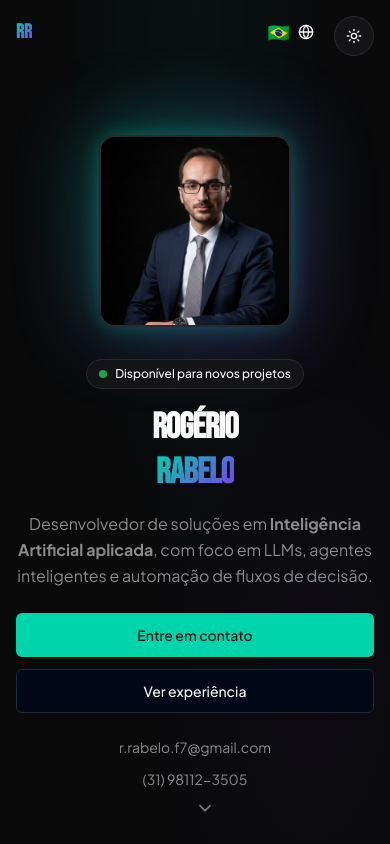
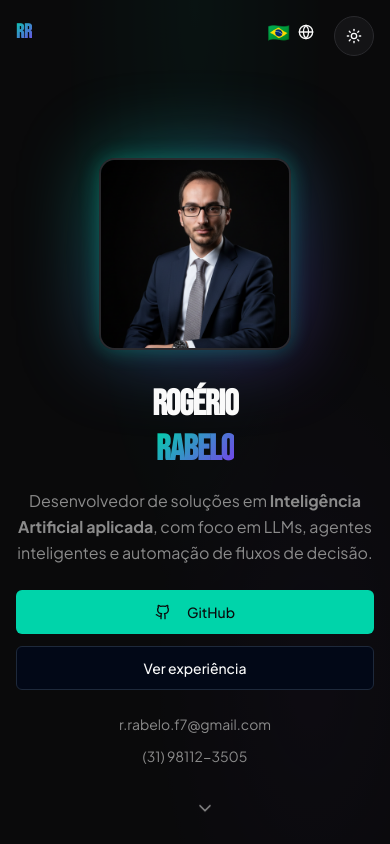
Before and after one commit to RogerioRabelo/rogerio-rabelo-portfolio, a React (Vite) app: page / in a window 390 px wide. Shown: the top 844 px of the page. Built offline with nearby package versions, Linux system fonts and the light colour scheme.

Commit message:
Update Hero component to include GitHub button and remove availability status. Enhance button styling and maintain responsive design.

```diff
--- a/src/components/Hero.tsx
+++ b/src/components/Hero.tsx
@@ -1,6 +1,6 @@
 import { useState } from 'react'
 import { Button } from "@/components/ui/button"
-import { ChevronDown } from "lucide-react"
+import { ChevronDown, Github } from "lucide-react"
 import { useToast } from '@/components/ToastProvider'
 import { useTranslation } from 'react-i18next'
 
@@ -38,16 +38,6 @@
       <div className="max-w-7xl mx-auto grid lg:grid-cols-2 gap-8 md:gap-12 lg:gap-16 items-center relative z-10 w-full">
         <div className="order-2 lg:order-1 text-center lg:text-left">
           <div className="opacity-0 animate-fade-in-up stagger-1">
-            <span
-              className="inline-block px-3 py-1.5 md:px-4 md:py-2 rounded-full text-xs md:text-sm font-medium mb-4 md:mb-6"
-              style={{
-                backgroundColor: isDark ? 'var(--color-dark-surface)' : 'var(--color-light-surface)',
-                border: `1px solid ${isDark ? 'var(--color-dark-border)' : 'var(--color-light-border)'}`
-              }}
-            >
-              <span className="inline-block w-2 h-2 rounded-full bg-green-500 mr-2 animate-pulse"></span>
-              {t('hero.available')}
-            </span>
           </div>
 
           <h1
@@ -66,15 +56,18 @@
 
           <div className="flex flex-col sm:flex-row flex-wrap gap-3 md:gap-4 mb-6 md:mb-8 justify-center lg:justify-start opacity-0 animate-fade-in-up stagger-4">
             <Button
+              asChild
               size="lg"
-              className="w-full sm:w-auto cursor-pointer"
-              onClick={() => handleCopy('r.rabelo.f7@gmail.com', 'Email')}
+              className="w-full sm:w-auto"
               style={{
                 backgroundColor: 'var(--color-accent)',
                 color: 'var(--color-dark-bg)'
               }}
             >
-              {t('hero.contact')}
+              <a href="https://github.com/RogerioRabelo" target="_blank" rel="noopener noreferrer">
+                <Github className="w-5 h-5 mr-2" />
+                GitHub
+              </a>
             </Button>
             <Button
               asChild
```
